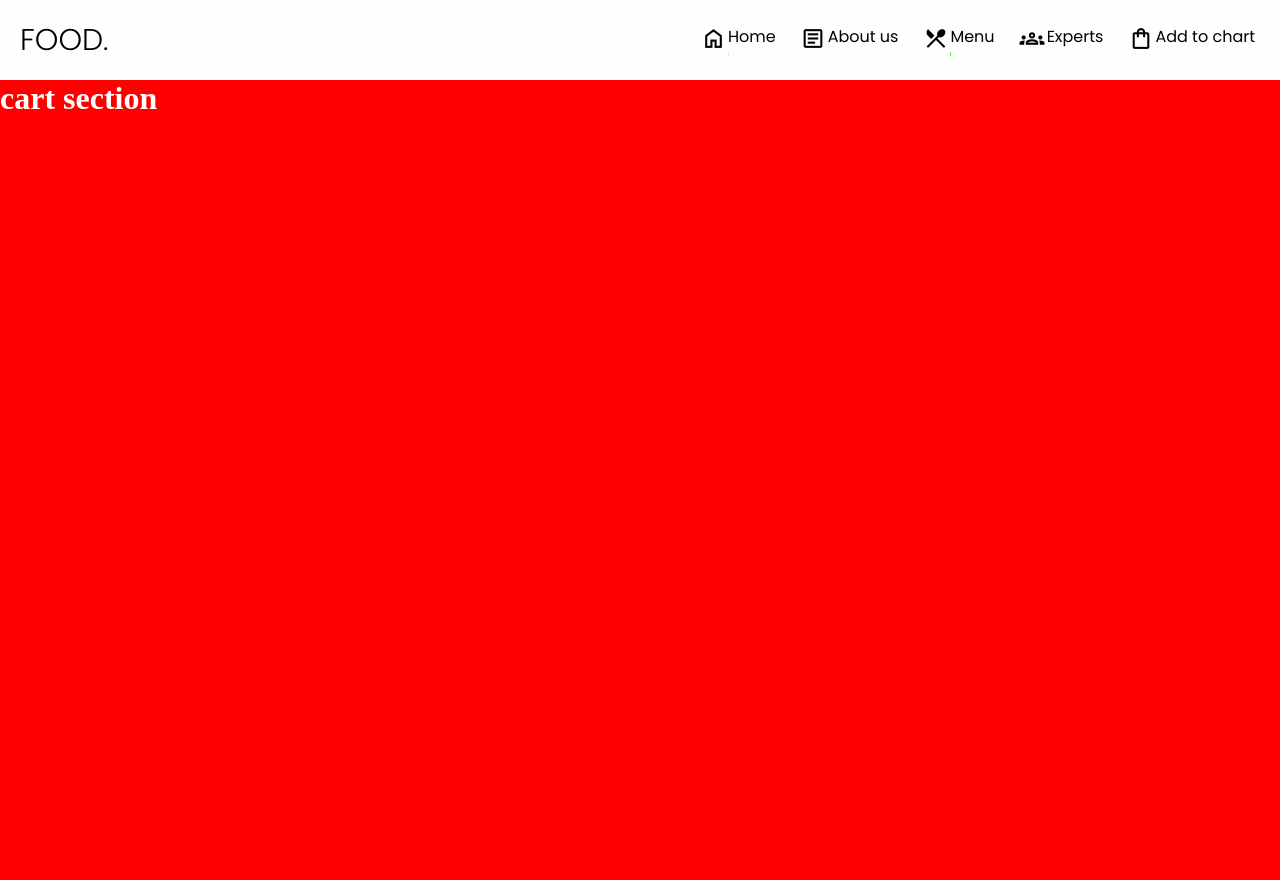
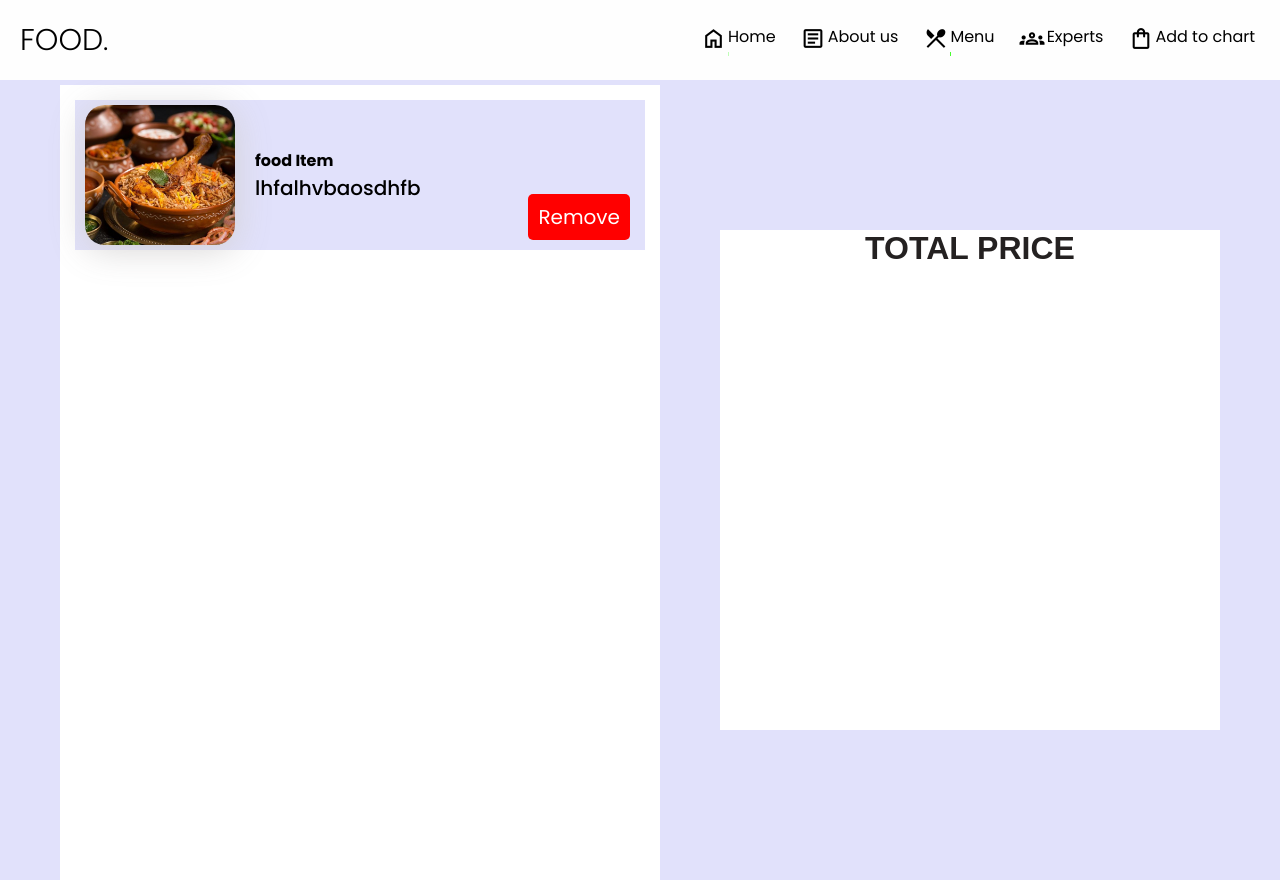
Before and after one commit to Umarkhan803/Restaurant-react-, a React (Create React App) app: page /add in a window 1280 px wide. Built offline with nearby package versions, Linux system fonts and the light colour scheme; a web font is replaced by a local one.

Commit message:
add to cart

```diff
--- a/src/Components/Cart/Cart.css
+++ b/src/Components/Cart/Cart.css
@@ -2,5 +2,65 @@
   width: 100%;
   height: 100vh;
   color: white;
+  display: flex;
+  background-color: rgba(159, 159, 243, 0.308);
+  justify-content: space-evenly;
+  align-items: center;
+}
+
+.cartList {
+  margin-top: 10px;
+  width: 600px;
+  height: 100%;
+  display: flex;
+  flex-wrap: wrap;
+  background-color: white;
+  color: black;
+  padding: 15px;
+}
+.cartItem {
+  position: relative;
+  margin-bottom: 10px;
+  padding-left: 10px;
+  display: flex;
+  align-items: center;
+  width: 100%;
+  background-color: rgba(159, 159, 243, 0.308);
+
+  height: 150px;
+}
+img {
+  margin: 10px 0;
+  height: 140px;
+  width: 150px;
+  border-radius: 20px;
+  margin-bottom: 10px;
+}
+.info {
+  display: flex;
+  flex-direction: column;
+  justify-content: center;
+  padding-left: 20px;
+}
+.total-product {
+  width: 500px;
+  height: 500px;
+  background-color: rgb(255, 255, 255);
+  color: rgb(36, 33, 33);
+  text-align: center;
+}
+h1 {
+  font-family: sans-serif;
+}
+.remove-btn {
+  padding: 8px 10px;
   background-color: red;
+  border: none;
+  position: absolute;
+  bottom: 10px;
+  right: 15px;
+  outline: none;
+  border-radius: 5px;
+  color: white;
+  font-size: 20px;
 }
--- a/src/Components/Cart/Cart.jsx
+++ b/src/Components/Cart/Cart.jsx
@@ -3,7 +3,19 @@ import "./Cart.css";
 function Cart({ data }) {
   return (
     <div className="cart">
-      <h1>cart section</h1>
+      <div className="cartList">
+        <div className="cartItem">
+          <img src="images/food1.jpg" alt="img" />
+          <div className="info">
+            <h4>food Item</h4>
+            <span>lhfalhvbaosdhfb</span>
+          </div>
+          <button className="remove-btn">Remove</button>
+        </div>
+      </div>
+      <div className="total-product">
+        <h1>TOTAL PRICE</h1>
+      </div>
     </div>
   );
 }
```
